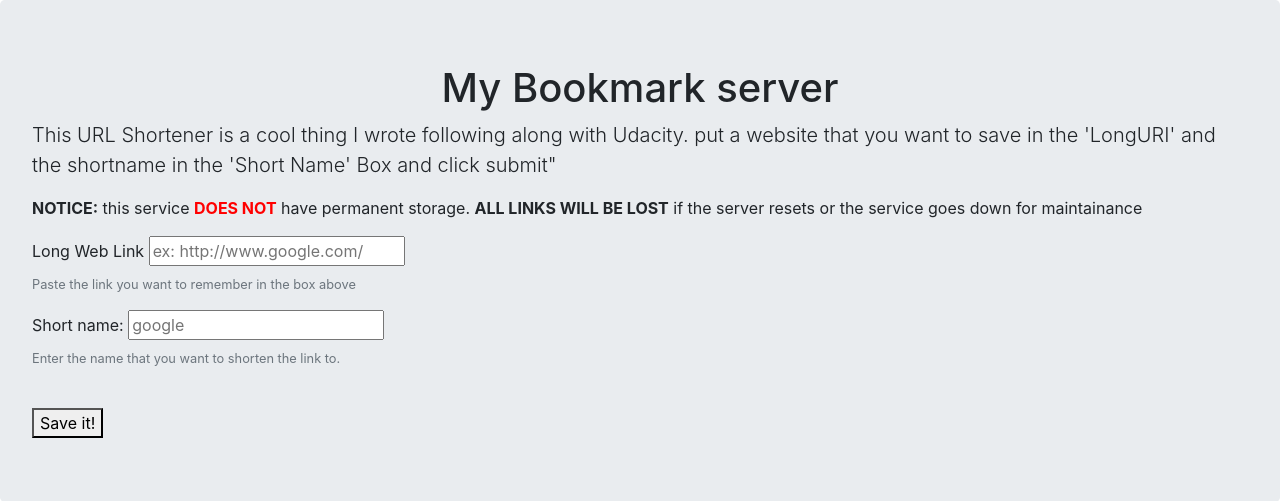
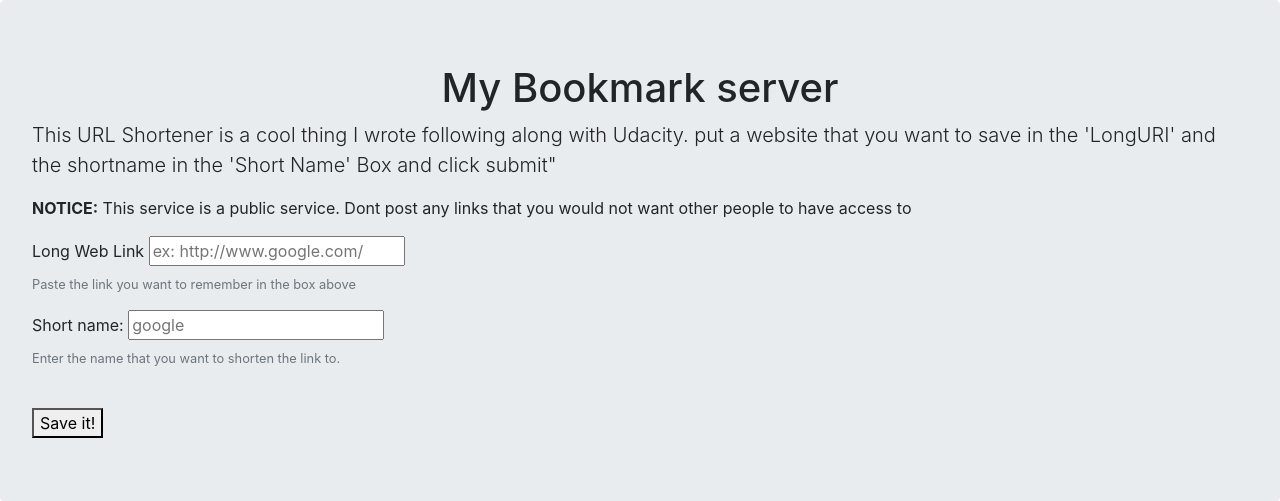
Before and after one commit to jtmorrisbytes/Bookmark-Server, a Flask app: template src/bookmarkserver/templates/form.html in a window 1280 px wide. Shown: the top 501 px of the page. Run offline with Flask 2, Linux system fonts and the light colour scheme; the template is opened without the code that fills it, so the values that code supplies are empty; some libraries are stand-ins or nearby versions.

Commit message:
removed notice of data loss
and replaced it with a privacy warning

```diff
--- a/src/bookmarkserver/templates/form.html
+++ b/src/bookmarkserver/templates/form.html
@@ -9,7 +9,7 @@
         <p class="lead">This URL Shortener is a cool thing I wrote following along with Udacity.
         put a website that you want to save in the 'LongURI' and the shortname in the 'Short Name' Box and click submit"
         </p>
-        <p><b>NOTICE:</b> this service <b style="color:red;">DOES NOT</b> have permanent storage. <b>ALL LINKS WILL BE LOST</b> if the server resets or the service goes down for maintainance </p>
+        <p><b>NOTICE:</b> This service is a public service.</b> Dont post any links that you would not want other people to have access to </p>
         <form method="POST">
             <div class="form-group">
                 <label for="long-uri"> Long Web Link</label>
```
